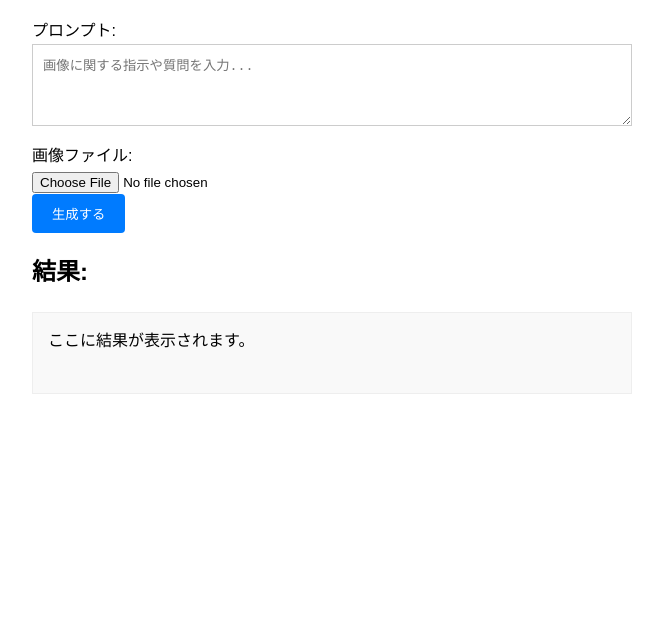
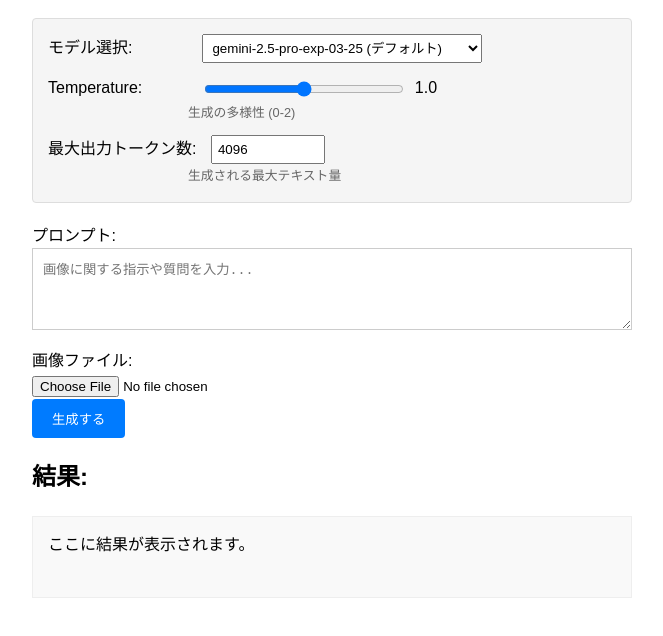
Before and after one commit to smorce/gemini-cloudflare-pages, a website: page index.html in a window 1280 px wide. Shown: the part 96-732 px from the top of the page, without its empty margins (308-971 px from the left). Drawn offline with Linux system fonts and the light colour scheme.

Commit message:
新しい設定パネルを追加し、モデル選択、温度、最大出力トークン数の入力機能を実装。生成処理にこれらのパラメータを反映させ、UIとAPI間のデータ受け渡しを強化。不要なコードを整理し、スタイルシートを更新。

```diff
--- a/index.html
+++ b/index.html
@@ -8,6 +8,30 @@
 </head>
 <body>
     <h1>Gemini API マルチモーダルデモ</h1>
+
+    <div class="settings-panel">
+        <div class="settings-section">
+            <label for="modelSelect">モデル選択:</label>
+            <select id="modelSelect">
+                <option value="gemini-2.5-pro-exp-03-25" selected>gemini-2.5-pro-exp-03-25 (デフォルト)</option>
+                <option value="gemini-2.0-flash-001">gemini-2.0-flash-001 (高速・低コスト)</option>
+                <option value="gemini-2.0-flash-lite-001">gemini-2.0-flash-lite-001 (最も高速・最低コスト)</option>
+            </select>
+        </div>
+
+        <div class="settings-section">
+            <label for="temperatureInput">Temperature:</label>
+            <input type="range" id="temperatureInput" min="0" max="2" step="0.1" value="1.0">
+            <span id="temperatureValue">1.0</span>
+            <div class="setting-description">生成の多様性 (0-2)</div>
+        </div>
+
+        <div class="settings-section">
+            <label for="maxTokensInput">最大出力トークン数:</label>
+            <input type="number" id="maxTokensInput" min="1" max="8192" value="4096">
+            <div class="setting-description">生成される最大テキスト量</div>
+        </div>
+    </div>
 
     <label for="promptInput">プロンプト:</label><br>
     <textarea id="promptInput" rows="4" placeholder="画像に関する指示や質問を入力..."></textarea><br>
--- a/script.js
+++ b/script.js
@@ -2,10 +2,22 @@ const promptInput = document.getElementById('promptInput');
 const imageInput = document.getElementById('imageInput'); // 追加
 const generateButton = document.getElementById('generateButton');
 const resultOutput = document.getElementById('resultOutput');
+const modelSelect = document.getElementById('modelSelect');
+const temperatureInput = document.getElementById('temperatureInput');
+const temperatureValue = document.getElementById('temperatureValue');
+const maxTokensInput = document.getElementById('maxTokensInput');
+
+// Temperature値の表示を更新
+temperatureInput.addEventListener('input', () => {
+    temperatureValue.textContent = temperatureInput.value;
+});
 
 generateButton.addEventListener('click', async () => {
     const prompt = promptInput.value.trim();
     const imageFile = imageInput.files[0]; // 選択されたファイルを取得
+    const selectedModel = modelSelect.value; // 選択されたモデル
+    const temperature = parseFloat(temperatureInput.value); // Temperature値
+    const maxOutputTokens = parseInt(maxTokensInput.value); // 最大トークン数
 
     if (!prompt) {
         resultOutput.textContent = 'プロンプトを入力してください。';
@@ -24,6 +36,9 @@ generateButton.addEventListener('click', async () => {
     const formData = new FormData();
     formData.append('prompt', prompt);
     formData.append('image', imageFile); // ファイルをそのまま追加
+    formData.append('model', selectedModel); // モデル選択
+    formData.append('temperature', temperature); // Temperature
+    formData.append('maxOutputTokens', maxOutputTokens); // 最大トークン数
 
     try {
         // Cloudflare Functionsのエンドポイントを呼び出す
--- a/style.css
+++ b/style.css
@@ -36,3 +36,54 @@ button:disabled {
     white-space: pre-wrap; /* 改行を保持 */
     min-height: 50px;
 }
+
+/* 新しい設定パネルのスタイル */
+.settings-panel {
+    background-color: #f5f5f5;
+    border: 1px solid #ddd;
+    border-radius: 4px;
+    padding: 15px;
+    margin-bottom: 20px;
+}
+
+.settings-section {
+    margin-bottom: 12px;
+}
+
+.settings-section:last-child {
+    margin-bottom: 0;
+}
+
+.settings-section label {
+    display: inline-block;
+    min-width: 140px;
+    margin-right: 10px;
+}
+
+.setting-description {
+    font-size: 0.8em;
+    color: #666;
+    margin-top: 2px;
+    margin-left: 140px;
+}
+
+#modelSelect {
+    padding: 5px;
+    width: 280px;
+}
+
+#temperatureInput {
+    width: 200px;
+    vertical-align: middle;
+}
+
+#temperatureValue {
+    display: inline-block;
+    width: 30px;
+    text-align: center;
+}
+
+#maxTokensInput {
+    width: 100px;
+    padding: 5px;
+}
```
Also changed, not shown: functions/api/generate.js (+22 -10 lines), 10 other files.
